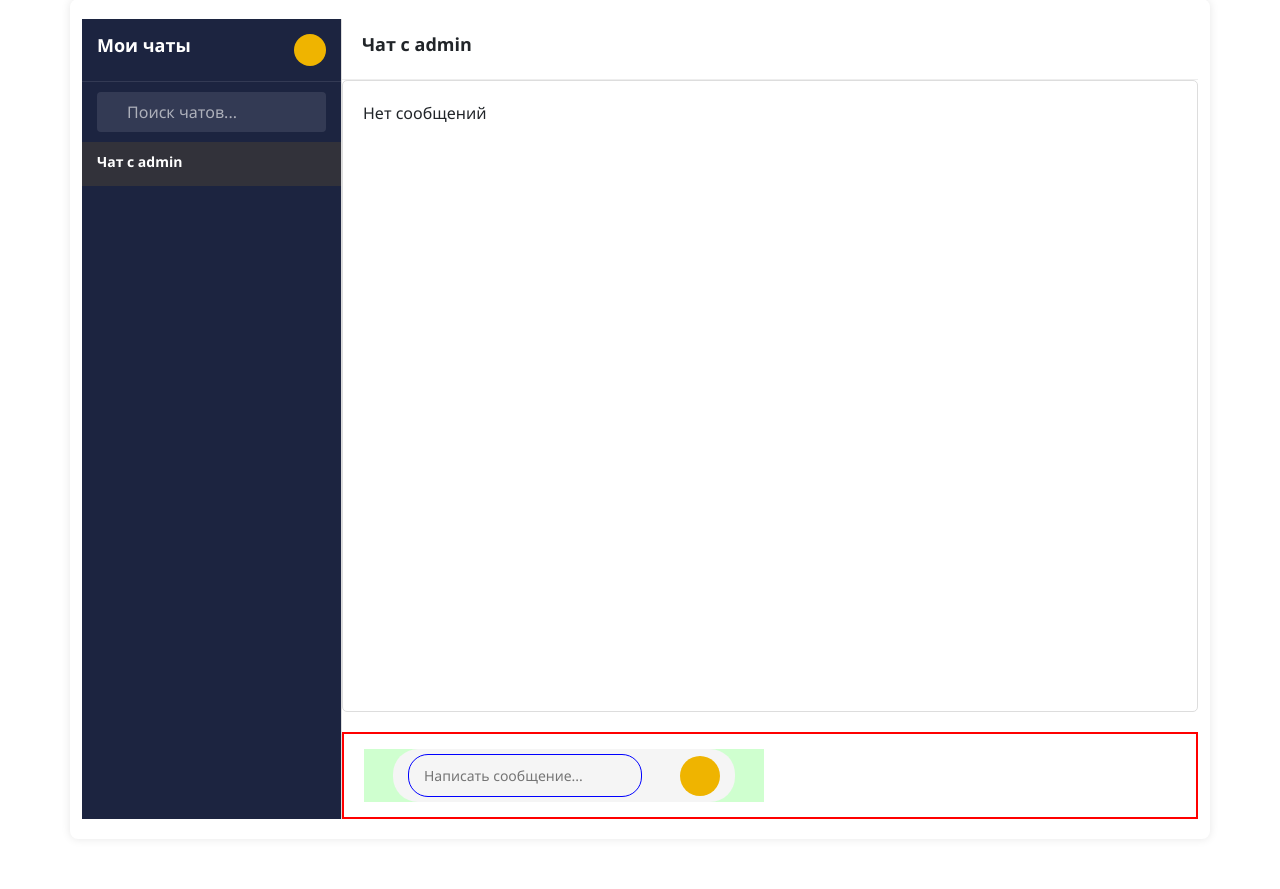
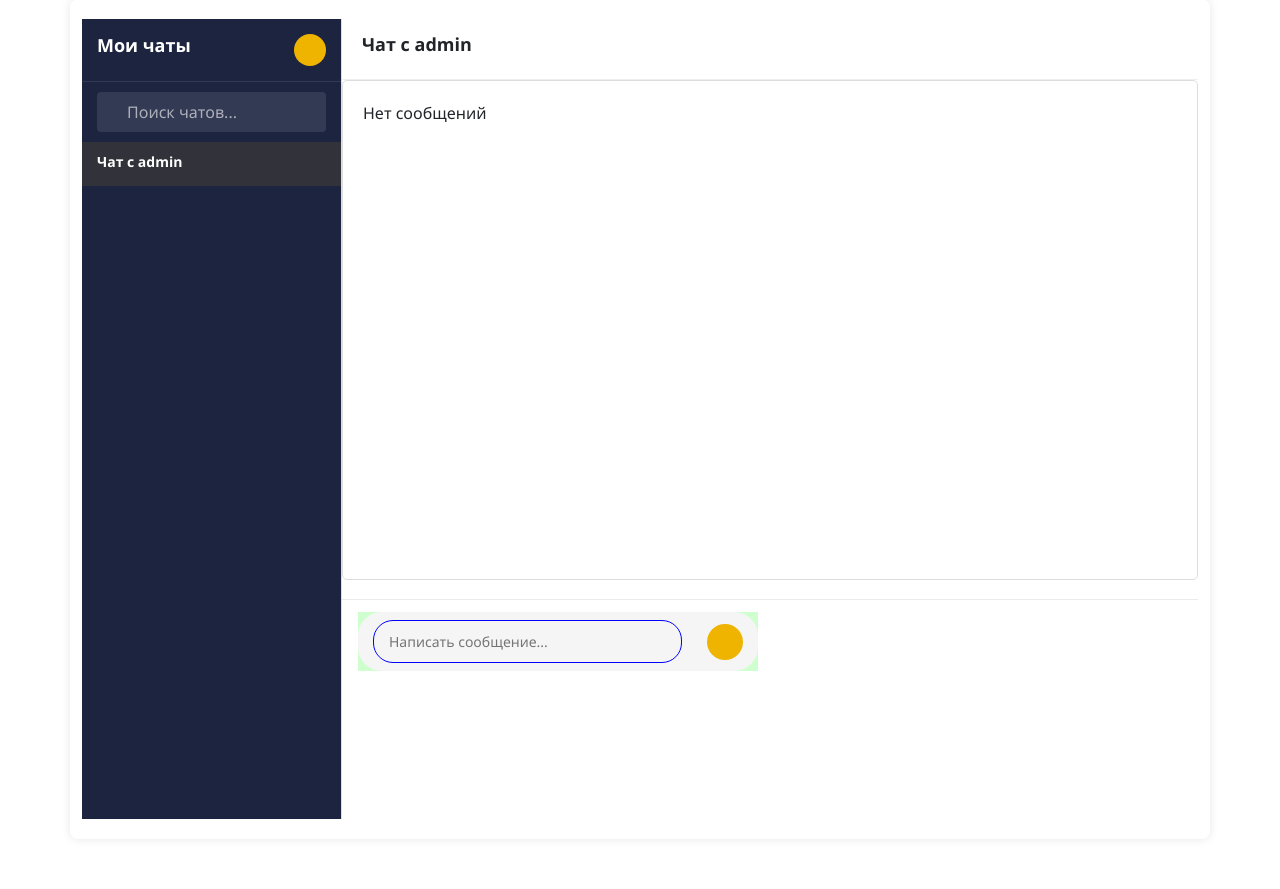
Before and after one commit to Chiosup/theseus, a Django app: page /chat/ in a window 1280 px wide. Shown: the part 117-1006 px from the top of the page. Run offline with Django 5.2, Linux system fonts and the light colour scheme; a user stored in the database is signed in; data comes from the database, SQL or seed files in the repository; both versions use the stored data as it was after the commit; data that the repository does not hold is empty.

Commit message:
Надо доработать стиль, теперь всё нормально работает

```diff
--- a/project_management_theseus/chat/templates/chat/index.html
+++ b/project_management_theseus/chat/templates/chat/index.html
@@ -79,23 +79,24 @@
             <div class="chat-header">
                 <h2 id="current-chat-name">Название чата</h2>
             </div>
-            <div class="messages-container" id="messages-container">
-                <!-- Сообщения будут загружаться здесь -->
+            <div class="chat-messages-wrapper">
+                <div class="messages-container" id="messages-container">
+                    <!-- Сообщения будут здесь -->
+                </div>
             </div>
-            <div class="message-input">
-                <form id="message-form" onsubmit="sendMessage(event)">
+
+            <!-- Блок ввода сообщения (FIXED) -->
+            <div class="message-input-container">
+                <form id="message-form">
                     {% csrf_token %}
-                    <div class="input-wrapper">  <!-- Добавляем обертку -->
-                        <input type="text" placeholder="Написать сообщение..."
-                               id="message-content"
-                               required
-                               autocomplete="off">
-                        <div class="actions">
-                            <label for="file-input" class="file-upload">
+                    <div class="input-group">
+                        <input type="text" id="message-content" placeholder="Написать сообщение..." required>
+                        <div class="input-actions">
+                            <label for="file-input" class="file-upload-btn">
                                 <i class="fas fa-paperclip"></i>
+                                <input type="file" id="file-input" style="display:none;">
                             </label>
-                            <input type="file" id="file-input" style="display: none;">
-                            <button type="submit" class="send-btn">
+                            <button type="submit" class="send-message-btn">
                                 <i class="fas fa-paper-plane"></i>
                             </button>
                         </div>
@@ -142,7 +143,19 @@ body {
     flex-direction: column;
     border-right: 1px solid #ddd;
 }
-
+.chat-messages-wrapper {
+    flex: 1;
+    overflow-y: auto;
+    min-height: 0; /* Важно для Firefox */
+}
+.message-input-container {
+    padding: 12px 16px;
+    background: #fff;
+    border-top: 1px solid #eaeaea;
+    position: sticky;
+    bottom: 0;
+    z-index: 10;
+}
 .sidebar-header {
     padding: 15px;
     display: flex;
@@ -187,7 +200,24 @@ body {
     transform: translateY(-50%);
     color: rgba(255,255,255,0.6);
 }
+.send-message-btn {
+    background: var(--primary-yellow);
+    color: var(--primary-dark);
+    border: none;
+    width: 36px;
+    height: 36px;
+    border-radius: 50%;
+    display: flex;
+    align-items: center;
+    justify-content: center;
+    cursor: pointer;
+    transition: all 0.2s;
+}
 
+.send-message-btn:hover {
+    opacity: 0.9;
+    transform: scale(1.05);
+}
 .search-box input {
     width: 100%;
     padding: 8px 10px 8px 30px;
@@ -222,6 +252,12 @@ body {
 
 .chat-item.active {
     background: rgba(239, 180, 0, 0.1);
+}
+.file-upload-btn {
+    color: #666;
+    cursor: pointer;
+    font-size: 18px;
+    padding: 4px;
 }
 
 .chat-avatar {
@@ -322,10 +358,10 @@ body {
     margin-bottom: 20px;
 }
 .active-chat {
-    display: flex !important;  /* Принудительное отображение */
+    display: flex;
     flex-direction: column;
-    flex: 1;
-    min-height: 0;  /* Разрешает сжатие в Firefox */
+    height: 100%;
+    position: relative;
 }
 
 .chat-header {
@@ -339,7 +375,13 @@ body {
     font-size: 18px;
     font-weight: 600;
 }
-
+.input-group {
+    display: flex;
+    align-items: center;
+    background: #f5f5f5;
+    border-radius: 24px;
+    padding: 8px 15px;
+}
 .messages-container {
     flex: 1;
     overflow-y: auto;
@@ -351,14 +393,14 @@ body {
     margin-bottom: 15px;
 }
 
-.message-content {
-    max-width: 70%;
-    padding: 10px 15px;
-    border-radius: 18px;
-    background: #f1f1f1;
-    word-wrap: break-word;
+#message-content {
+    flex: 1;
+    border: none;
+    background: transparent;
+    padding: 8px 0;
+    font-size: 15px;
+    outline: none;
 }
-
 .my-message {
     justify-content: flex-end;
 }
@@ -367,7 +409,11 @@ body {
     background: var(--primary-yellow);
     color: var(--primary-dark);
 }
-
+.input-actions {
+    display: flex;
+    gap: 8px;
+    margin-left: 8px;
+}
 .message-input {
     flex-shrink: 0;
     padding: 15px 20px;
@@ -615,8 +661,18 @@ let currentChatId = null;
 async function sendMessage(event) {
     event.preventDefault();
     const form = event.target;
-    const formData = new FormData(form);
+    const messageInput = document.getElementById('message-content');
     const fileInput = document.getElementById('file-input');
+
+    // Проверяем, есть ли что отправить
+    if (!messageInput.value.trim() && !fileInput.files[0]) {
+        alert('Введите сообщение или прикрепите файл');
+        return;
+    }
+
+    const formData = new FormData();
+    formData.append('content', messageInput.value);
+    formData.append('csrfmiddlewaretoken', '{{ csrf_token }}');
 
     if (fileInput.files[0]) {
         formData.append('file', fileInput.files[0]);
@@ -627,18 +683,26 @@ async function sendMessage(event) {
             method: 'POST',
             body: formData,
             headers: {
-                'X-CSRFToken': '{{ csrf_token }}'
+                'X-Requested-With': 'XMLHttpRequest'
             }
         });
 
+        if (!response.ok) {
+            throw new Error(`HTTP error! status: ${response.status}`);
+        }
+
         const data = await response.json();
+
         if (data.success) {
-            form.reset();
+            messageInput.value = '';
             fileInput.value = '';
             await loadChat(currentChatId, document.getElementById('current-chat-name').textContent);
+        } else {
+            alert('Ошибка при отправке: ' + (data.error || 'Неизвестная ошибка'));
         }
     } catch (error) {
         console.error('Ошибка отправки сообщения:', error);
+        alert('Ошибка отправки сообщения. Проверьте консоль для подробностей.');
     }
 }
 
```
Also changed, not shown: project_management_theseus/db.sqlite3.
